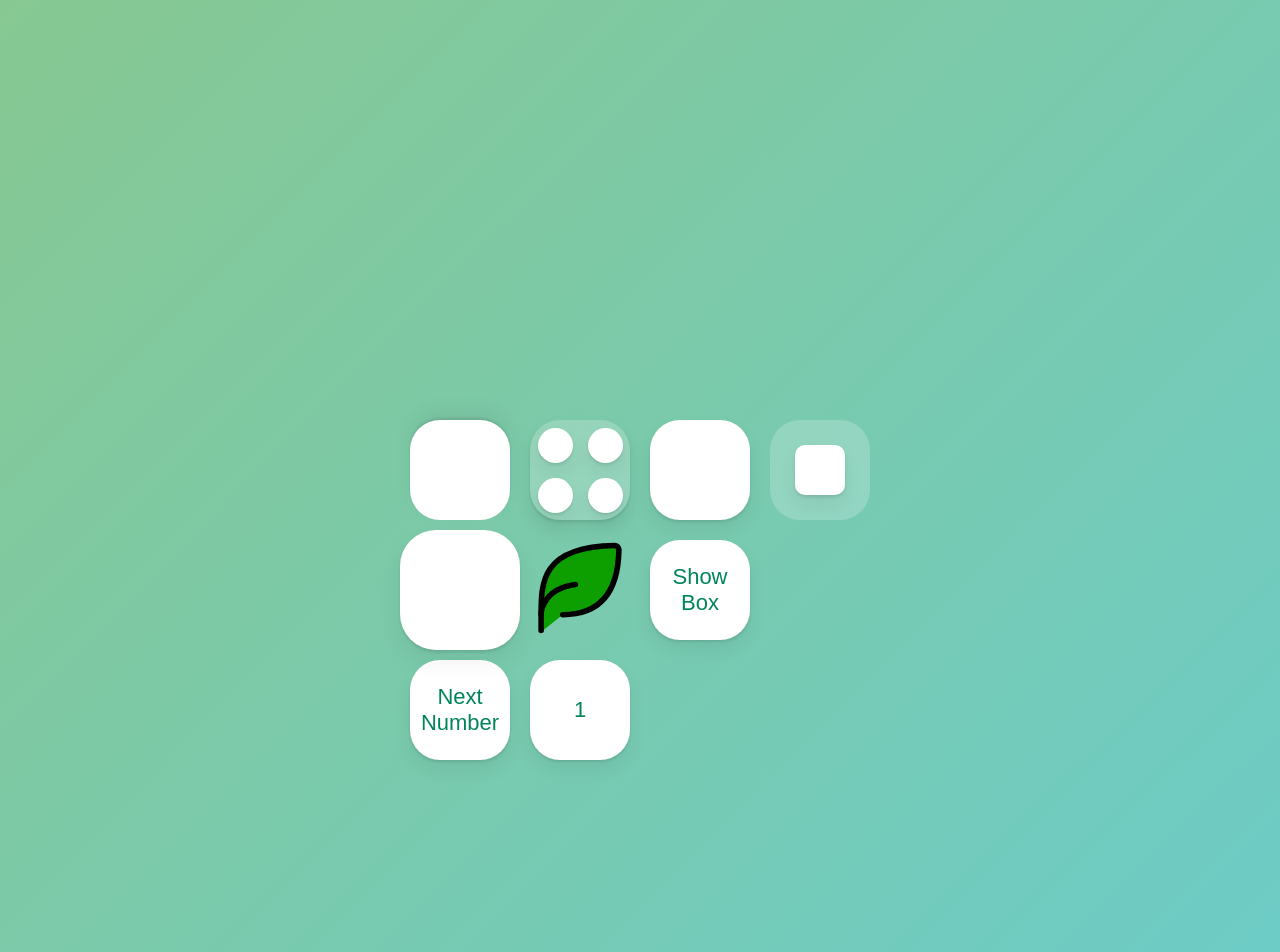
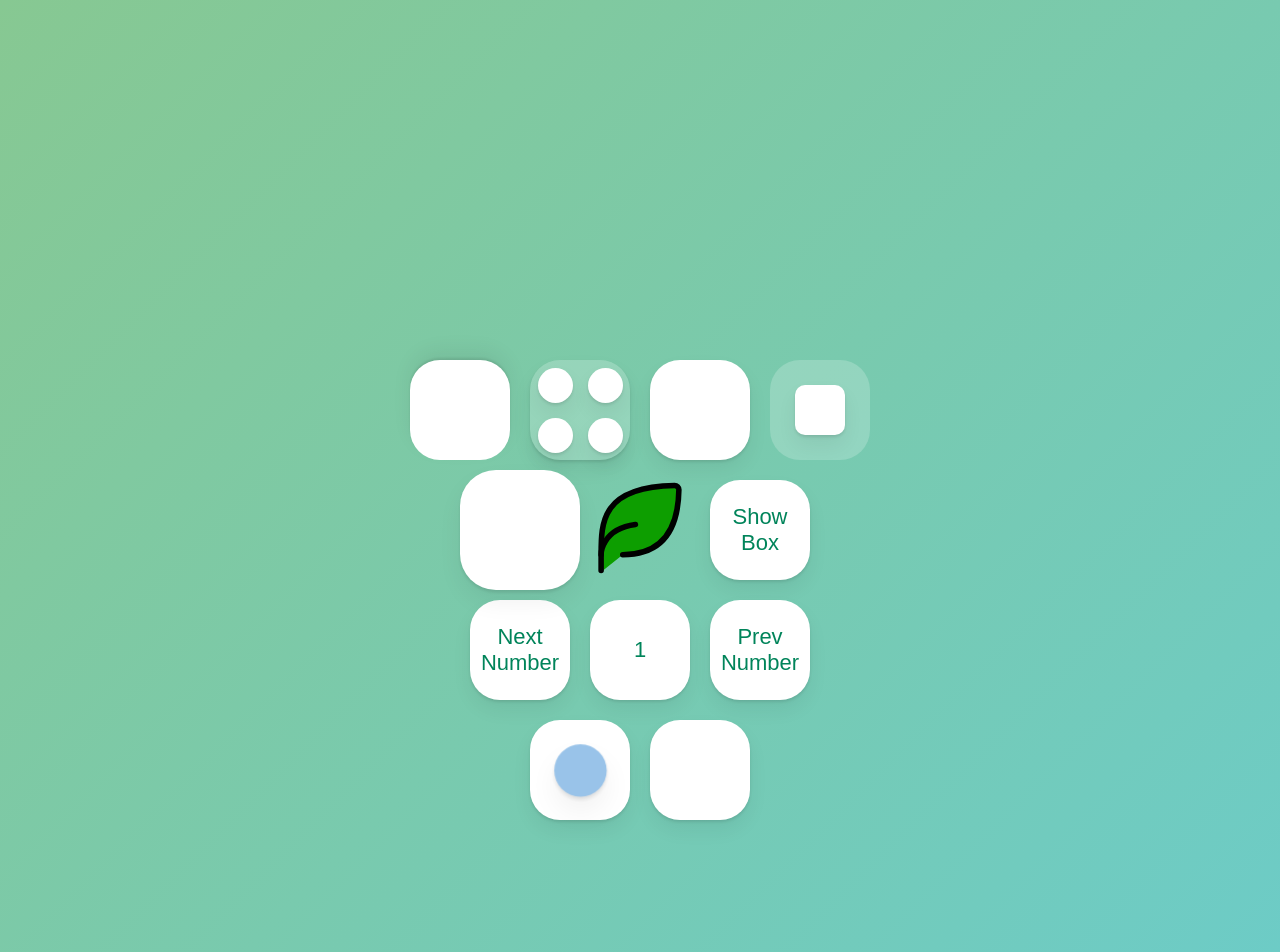
Before and after one commit to RJ-Stony/react-master, a React (Create React App) app: page / in a window 1280 px wide. Shown: the top 952 px of the page. Built offline with nearby package versions, Linux system fonts and the light colour scheme.

Commit message:
Feat: Animate Between Components

```diff
--- a/src/App.tsx
+++ b/src/App.tsx
@@ -19,7 +19,7 @@ const Wrapper = styled(motion.div)`
 `;
 
 const BoxesContainer = styled.div`
-  display: grid;
+  display: flex;
   margin-bottom: 20px;
   grid-template-columns: repeat(4, 1fr);
   gap: 20px;
@@ -203,32 +203,74 @@ const SeventhBox = styled(motion.div)`
 `;
 
 const seventhVars = {
-  invisible: {
-    x: 500,
+  entry: (back: boolean) => {
+    return {
+      x: back ? -500 : 500,
       opacity: 0,
       scale: 0,
+      transition: {
+        duration: 0.3,
       },
-  visible: {
+    };
+  },
+  center: {
     x: 0,
     opacity: 1,
     scale: 1,
     transition: {
-      duration: 0.5,
+      duration: 0.3,
     },
     rotateX: 360,
   },
-  exit: {
-    x: -500,
+  exit: (back: boolean) => {
+    return {
+      x: back ? 500 : -500,
       opacity: 0,
       scale: 0,
       transition: {
-      duration: 0.5,
+        duration: 0.3,
       },
       rotateX: 180,
+    };
   },
 };
 
+const PrevButton = styled.button`
+  width: 100px;
+  height: 100px;
+  font-size: 22px;
+  margin-left: 120px;
+  border: none;
+  border-radius: 30px;
+  color: rgb(0, 132, 90);
+  background-color: rgba(255, 255, 255, 1);
+  box-shadow: 0 2px 3px rgba(0, 0, 0, 0.1), 0 10px 20px rgba(0, 0, 0, 0.06);
+`;
+
+const EighthBox = styled(motion.div)`
+  width: 100px;
+  height: 100px;
+  display: flex;
+  justify-content: center;
+  align-items: center;
+  background-color: rgba(255, 255, 255, 1);
+  border-radius: 30px;
+  box-shadow: 0 2px 3px rgba(0, 0, 0, 0.1), 0 10px 20px rgba(0, 0, 0, 0.06);
+`;
+
+const CircleForEB = styled(motion.div)`
+  background-color: #99c3e9;
+  width: 35px;
+  height: 35px;
+  box-shadow: 0 2px 3px rgba(0, 0, 0, 0.1), 0 10px 20px rgba(0, 0, 0, 0.06);
+`;
+
 function App() {
+  const [showing, setShowing] = useState(false);
+  const [visible, setVisible] = useState(1);
+  const [back, setBack] = useState(false);
+  const [clicked, setClicked] = useState(false);
+
   const wrapperBoxRef = useRef<HTMLDivElement>(null);
   const x = useMotionValue(0);
   const rotateZ = useTransform(x, [-260, 0, 420], [-360, 0, 360]);
@@ -243,10 +285,16 @@ function App() {
   );
   const { scrollYProgress } = useScroll();
   const scale = useTransform(scrollYProgress, [0, 1], [0, 1.2]);
-  const [showing, setShowing] = useState(false);
   const toggleShowing = () => setShowing((prev) => !prev);
-  const [visible, setVisible] = useState(1);
-  const nextPlease = () => setVisible((prev) => (prev === 10 ? 10 : prev + 1));
+  const nextPlease = () => {
+    setBack(false);
+    setVisible((prev) => (prev === 10 ? 10 : prev + 1));
+  };
+  const prevPlease = () => {
+    setBack(true);
+    setVisible((prev) => (prev === 1 ? 1 : prev - 1));
+  };
+  const toggleClicked = () => setClicked((prev) => !prev);
   return (
     <Wrapper style={{ background: gradient }}>
       <BoxesContainer>
@@ -268,6 +316,8 @@ function App() {
             whileDrag="drag"
           ></FourthBox>
         </WrapperBoxForFB>
+      </BoxesContainer>
+      <BoxesContainer>
         <FifthBox
           style={{ x, rotateZ, scale }}
           drag="x"
@@ -315,21 +365,34 @@ function App() {
       </BoxesContainer>
       <BoxesContainer>
         <Button onClick={nextPlease}>Next Number</Button>
-        <AnimatePresence>
-          {[1, 2, 3, 4, 5, 6, 7, 8, 9, 10].map((i) =>
-            i === visible ? (
+        <AnimatePresence custom={back}>
           <SeventhBox
+            custom={back}
             variants={seventhVars}
-                initial="invisible"
-                animate="visible"
+            initial="entry"
+            animate="center"
             exit="exit"
-                key={i}
+            key={visible}
           >
-                {i}
+            {visible}
           </SeventhBox>
-            ) : null
-          )}
         </AnimatePresence>
+        <PrevButton onClick={prevPlease}>Prev Number</PrevButton>
+      </BoxesContainer>
+      <BoxesContainer onClick={toggleClicked}>
+        <EighthBox>
+          {!clicked ? (
+            <CircleForEB
+              layoutId="circle"
+              style={{ borderRadius: 50, scale: 1.5 }}
+            />
+          ) : null}
+        </EighthBox>
+        <EighthBox>
+          {clicked ? (
+            <CircleForEB layoutId="circle" style={{ borderRadius: 0 }} />
+          ) : null}
+        </EighthBox>
       </BoxesContainer>
     </Wrapper>
   );
```
Lines whose indentation alone changed are shown as unchanged.
